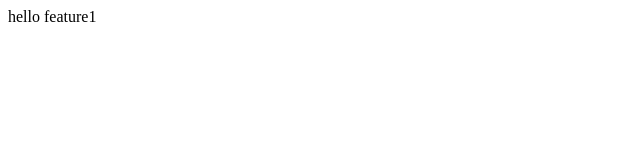
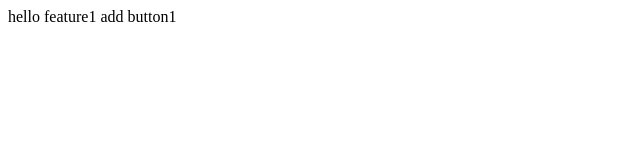
Before and after one commit to sadhansd/test1, a plain HTML site: page index.html in a window 1280 px wide. Shown: the full height of the page, 0-640 px from the left. Drawn offline with Linux system fonts and the light colour scheme.

```diff
--- a/index.html
+++ b/index.html
@@ -6,6 +6,6 @@
     <title>Document</title>
   </head>
   <body>
-    hello feature1
+    hello feature1 add button1
   </body>
 </html>
```
